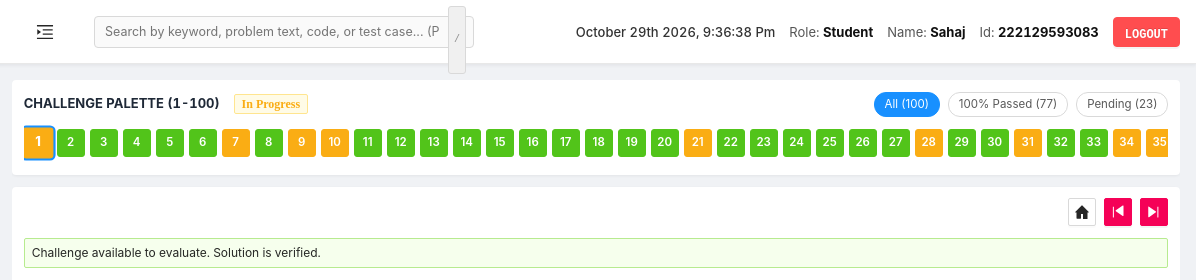
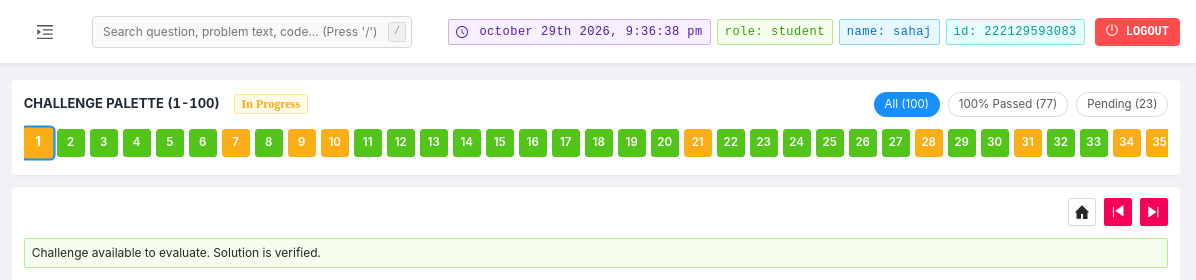
Before and after one commit to nothingx143/os, a plain HTML site: page web/index.html in a window 1280 px wide. Shown: the top 280 px of the page, 84-1280 px from the left. Drawn offline with Linux system fonts and the light colour scheme; a web font is replaced by a local one.

Commit message:
fix(ui): switch code editor to official light mode and eliminate top navbar text collision/leakage

```diff
--- a/web/index.html
+++ b/web/index.html
@@ -60,20 +60,20 @@
 
     <!-- Right Layout -->
     <div class="ant-layout">
-      <!-- Official Header -->
-      <header class="ant-layout-header navbarShadow" style="background-color: rgb(255, 255, 255); padding: 0 16px; display: flex; align-items: center; justify-content: space-between;">
-        <div style="display: flex; align-items: center; gap: 16px;">
-          <span role="img" aria-label="menu-unfold" class="anticon anticon-menu-unfold trigger" style="font-size: 18px; cursor: pointer;">
+      <!-- Official Header (Clean, Non-wrapping, Official Ant Tags) -->
+      <header class="ant-layout-header navbarShadow official-header-layout">
+        <div class="header-left-cluster">
+          <span role="img" aria-label="menu-unfold" class="anticon anticon-menu-unfold trigger" style="font-size: 18px; cursor: pointer; color: #555;">
             <svg viewBox="64 64 896 896" width="1em" height="1em" fill="currentColor"><path d="M408 442h480c4.4 0 8-3.6 8-8v-56c0-4.4-3.6-8-8-8H408c-4.4 0-8 3.6-8 8v56c0 4.4 3.6 8 8 8zm-8 204c0 4.4 3.6 8 8 8h480c4.4 0 8-3.6 8-8v-56c0-4.4-3.6-8-8-8H408c-4.4 0-8 3.6-8 8v56zm504-486H120c-4.4 0-8 3.6-8 8v56c0 4.4 3.6 8 8 8h784c4.4 0 8-3.6 8-8v-56c0-4.4-3.6-8-8-8zm0 632H120c-4.4 0-8 3.6-8 8v56c0 4.4 3.6 8 8 8h784c4.4 0 8-3.6 8-8v-56c0-4.4-3.6-8-8-8zM142.4 642.1L298.7 519a8.84 8.84 0 000-13.9L142.4 381.9c-5.8-4.6-14.4-.5-14.4 6.9v246.3a8.9 8.9 0 0014.4 7z"></path></svg>
           </span>
 
-          <!-- Search Box in Header -->
+          <!-- Search Box -->
           <div class="official-search-container">
             <input
               type="text"
               id="globalSearchInput"
               class="official-search-input"
-              placeholder="Search by keyword, problem text, code, or test case... (Press '/' to search)"
+              placeholder="Search question, problem text, code... (Press '/')"
               autocomplete="off"
             />
             <kbd class="official-search-kbd">/</kbd>
@@ -81,12 +81,23 @@
           </div>
         </div>
 
-        <div style="display: flex; align-items: center; gap: 14px;">
-          <span id="liveClock" class="clock-display" style="font-weight: 500; font-size: 13px; color: #333;">October 30th 2026, 02:58:00 Am</span>
-          <span style="font-size: 13px; color: #555;">Role: <strong style="color: #111;">Student</strong></span>
-          <span style="font-size: 13px; color: #555;">Name: <strong style="color: #111;">Sahaj</strong></span>
-          <span style="font-size: 13px; color: #555;">Id: <strong style="color: #111;">222129593083</strong></span>
-          <button type="button" class="ant-btn ant-btn-danger" style="border-radius: 4px; font-weight: 600; font-size: 12px; height: 30px; line-height: 28px; background-color: #ff4d4f; border-color: #ff4d4f; color: #fff;">LOGOUT</button>
+        <!-- Official Student Tags (Strictly Non-wrapping) -->
+        <div class="header-right-cluster">
+          <span class="ant-tag ant-tag-purple overlineSmallTag codeText header-tag-item">
+            <span role="img" aria-label="clock-circle" class="anticon anticon-clock-circle">
+              <svg viewBox="64 64 896 896" width="12" height="12" fill="currentColor"><path d="M512 64C264.6 64 64 264.6 64 512s200.6 448 448 448 448-200.6 448-448S759.4 64 512 64zm0 820c-205.4 0-372-166.6-372-372s166.6-372 372-372 372 166.6 372 372-166.6 372-372 372z"></path><path d="M686.7 638.6L544.1 535.5V288c0-4.4-3.6-8-8-8H488c-4.4 0-8 3.6-8 8v275.4c0 2.6 1.2 5 3.3 6.5l165.4 120.6c3.6 2.6 8.6 1.8 11.2-1.7l28.6-39c2.6-3.7 1.8-8.7-1.8-11.2z"></path></svg>
+            </span>
+            <span id="liveClock">October 30th 2026, 3:05:00 am</span>
+          </span>
+          <span class="ant-tag ant-tag-green overlineSmallTag header-tag-item"> role: student </span>
+          <span class="ant-tag ant-tag-blue overlineSmallTag header-tag-item"> name: sahaj </span>
+          <span class="ant-tag ant-tag-cyan overlineSmallTag header-tag-item"> id: 222129593083 </span>
+          <button type="button" class="ant-btn ant-btn-danger header-logout-btn">
+            <span role="img" aria-label="poweroff" class="anticon anticon-poweroff">
+              <svg viewBox="64 64 896 896" width="12" height="12" fill="currentColor"><path d="M705.6 124.9a8 8 0 00-11.6 7.2v64.2c0 5.5 2.9 10.6 7.5 13.6a352.2 352.2 0 0162.2 49.8c32.7 32.8 58.4 70.9 76.3 113.3a355 355 0 0127.9 138.7c0 48.1-9.4 94.8-27.9 138.7a355.92 355.92 0 01-76.3 113.3 353.06 353.06 0 01-113.2 76.4c-43.8 18.6-90.5 28-138.5 28s-94.7-9.4-138.5-28a353.06 353.06 0 01-113.2-76.4A355.92 355.92 0 01184 650.4a355 355 0 01-27.9-138.7c0-48.1 9.4-94.8 27.9-138.7 17.9-42.4 43.6-80.5 76.3-113.3 19-19 39.8-35.6 62.2-49.8 4.7-2.9 7.5-8.1 7.5-13.6V132c0-6-6.3-9.8-11.6-7.2C178.5 195.2 82 339.3 80 506.3 77.2 745.1 272.5 943.5 511.2 944c239 .5 432.8-193.3 432.8-432.4 0-169.2-97-315.7-238.4-386.7zM480 560h64c4.4 0 8-3.6 8-8V88c0-4.4-3.6-8-8-8h-64c-4.4 0-8 3.6-8 8v464c0 4.4 3.6 8 8 8z"></path></svg>
+            </span>
+            <span>Logout</span>
+          </button>
         </div>
       </header>
 
@@ -204,20 +215,20 @@
                     </td>
                   </tr>
 
-                  <!-- Row 3: Code Editor -->
+                  <!-- Row 3: Code Editor (Official Light Mode) -->
                   <tr class="ant-descriptions-row">
                     <th class="ant-descriptions-item-label"><span>Code Editor</span></th>
                     <td class="ant-descriptions-item-content" colspan="5" style="padding: 12px;">
 
                       <!-- Card enclosing editor & controls -->
-                      <div class="ant-card ant-card-bordered ant-card-small course-card" style="width: 100%;">
+                      <div class="ant-card ant-card-bordered ant-card-small course-card" style="width: 100%; border: 1px solid #d9d9d9;">
 
                         <!-- Editor Top Bar -->
-                        <div class="ant-card-head" style="display: flex; justify-content: space-between; align-items: center; background: #fafafa; border-bottom: 1px solid #f0f0f0; padding: 0 12px;">
+                        <div class="ant-card-head" style="display: flex; justify-content: space-between; align-items: center; background: #fafafa; border-bottom: 1px solid #d9d9d9; padding: 0 12px; height: 42px;">
                           <div class="ant-card-head-title" style="font-size: 13px; font-weight: 700; color: #333;">Code Editor</div>
 
                           <div class="ant-card-extra" style="display: flex; align-items: center; gap: 8px;">
-                            <select id="selLanguage" class="ant-select-selector" style="border: 1px solid #d9d9d9; border-radius: 4px; padding: 2px 8px; font-size: 12px; height: 28px;">
+                            <select id="selLanguage" class="ant-select-selector" style="border: 1px solid #d9d9d9; border-radius: 4px; padding: 2px 8px; font-size: 12px; height: 28px; background: #fff;">
                               <option value="c">c</option>
                               <option value="cpp">cpp</option>
                             </select>
@@ -234,7 +245,7 @@
                           </div>
                         </div>
 
-                        <!-- Ace-like Editor Container -->
+                        <!-- Official Ace-like Light Mode Editor Container -->
                         <div class="official-editor-container">
                           <div class="official-editor-gutter" id="editorGutter">
                             <!-- Line numbers -->
@@ -243,7 +254,7 @@
                         </div>
 
                         <!-- Status bar -->
-                        <div style="background: #fafafa; border-top: 1px solid #f0f0f0; padding: 6px 12px; font-size: 12px; color: #52c41a; font-weight: 600; display: flex; justify-content: space-between;">
+                        <div style="background: #fafafa; border-top: 1px solid #e8e8e8; padding: 6px 12px; font-size: 12px; color: #52c41a; font-weight: 600; display: flex; justify-content: space-between;">
                           <span id="lblEditorStatus">Verified 100% Full Pass on SRM eLab</span>
                           <span id="lblCodeStats" style="color: #8c8c8c; font-family: monospace;">Lines: 35 | Bytes: 480</span>
                         </div>
--- a/web/style.css
+++ b/web/style.css
@@ -37,17 +37,90 @@ body {
   display: inline-block;
 }
 
-/* Navbar Shadow */
+/* Navbar & Header Leakage Safeguards */
 .navbarShadow {
   box-shadow: 0 1px 4px rgba(0, 21, 41, 0.08);
   border-bottom: 1px solid #e8e8e8;
-  height: 64px;
 }
 
-/* Header Search */
+.official-header-layout {
+  display: flex !important;
+  align-items: center !important;
+  justify-content: space-between !important;
+  padding: 0 16px !important;
+  height: 64px !important;
+  min-height: 64px !important;
+  background: #ffffff !important;
+  overflow-x: auto !important;
+  overflow-y: hidden !important;
+  white-space: nowrap !important;
+  gap: 12px !important;
+  scrollbar-width: none !important;
+}
+
+.official-header-layout::-webkit-scrollbar {
+  display: none !important;
+}
+
+.header-left-cluster {
+  display: flex;
+  align-items: center;
+  gap: 14px;
+  flex-shrink: 0;
+}
+
+.header-right-cluster {
+  display: flex;
+  align-items: center;
+  gap: 6px;
+  flex-shrink: 0;
+  white-space: nowrap;
+}
+
+.header-tag-item {
+  white-space: nowrap !important;
+  margin: 0 !important;
+  font-size: 12px !important;
+  height: 26px !important;
+  line-height: 24px !important;
+  display: inline-flex !important;
+  align-items: center !important;
+  gap: 4px !important;
+  text-transform: lowercase !important;
+  flex-shrink: 0 !important;
+}
+
+.header-logout-btn {
+  height: 28px !important;
+  line-height: 26px !important;
+  padding: 0 10px !important;
+  border-radius: 4px !important;
+  display: inline-flex !important;
+  align-items: center !important;
+  gap: 4px !important;
+  margin-left: 4px !important;
+  flex-shrink: 0 !important;
+  font-weight: 600 !important;
+  font-size: 12px !important;
+}
+
+/* Header Search Input */
 .official-search-container {
   position: relative;
-  width: 380px;
+  width: 320px;
+  flex-shrink: 0;
+}
+
+@media (max-width: 900px) {
+  .official-search-container {
+    width: 220px;
+  }
+}
+
+@media (max-width: 600px) {
+  .official-search-container {
+    width: 170px;
+  }
 }
 
 .official-search-input {
@@ -55,8 +128,8 @@ body {
   height: 32px;
   border: 1px solid #d9d9d9;
   border-radius: 4px;
-  padding: 4px 34px 4px 10px;
-  font-size: 12.5px;
+  padding: 4px 28px 4px 10px;
+  font-size: 12px;
   outline: none;
   transition: all 0.2s;
   background-color: #fafafa;
@@ -70,21 +143,26 @@ body {
 
 .official-search-kbd {
   position: absolute;
-  right: 8px;
-  top: 6px;
+  right: 6px;
+  top: 50%;
+  transform: translateY(-50%);
   background: #f0f0f0;
   border: 1px solid #d9d9d9;
   border-radius: 3px;
   font-size: 10px;
-  padding: 1px 5px;
+  height: 20px;
+  line-height: 18px;
+  padding: 0 5px;
   color: #8c8c8c;
   font-family: monospace;
+  box-sizing: border-box;
+  pointer-events: none;
 }
 
 /* Search Dropdown */
 .official-search-dropdown {
   position: absolute;
-  top: 38px;
+  top: 36px;
   left: 0;
   right: 0;
   background: #fff;
@@ -235,34 +313,39 @@ body {
   border-color: #f0f0f0 !important;
 }
 
-/* Code Editor Styling */
+/* -------------------------------------------------------------
+   LIGHT MODE CODE EDITOR (Exact SRM eLab Official Light Ace Skin)
+   ------------------------------------------------------------- */
 .official-editor-container {
   display: flex;
-  background: #141414;
-  color: #f0f0f0;
-  font-family: 'Fira Code', Consolas, monospace;
-  font-size: 13px;
-  line-height: 1.55;
-  max-height: 480px;
+  background: #ffffff !important;
+  color: #000000 !important;
+  font-family: Monaco, Menlo, "Ubuntu Mono", Consolas, "Source Code Pro", source-code-pro, monospace !important;
+  font-size: 14.5px !important;
+  line-height: 1.6 !important;
+  max-height: 520px;
   overflow: auto;
+  border-top: none;
 }
 
 .official-editor-gutter {
   width: 48px;
-  background: #1f1f1f;
-  border-right: 1px solid #303030;
+  background: #f0f0f0 !important;
+  border-right: 1px solid #e0e0e0 !important;
   padding: 12px 6px;
   text-align: right;
-  color: #666666;
+  color: #555555 !important;
   user-select: none;
-  font-size: 12px;
+  font-size: 13px !important;
+  font-family: inherit;
 }
 
 .official-editor-code {
   flex: 1;
   padding: 12px 16px;
   margin: 0;
-  color: #e6edf3;
+  color: #000000 !important;
+  background: #ffffff !important;
   overflow-x: auto;
   font-family: inherit;
   tab-size: 4;
@@ -270,6 +353,7 @@ body {
 
 .official-editor-code code {
   font-family: inherit;
+  color: #000000 !important;
 }
 
 /* Copy Button (Official Style) */
```
